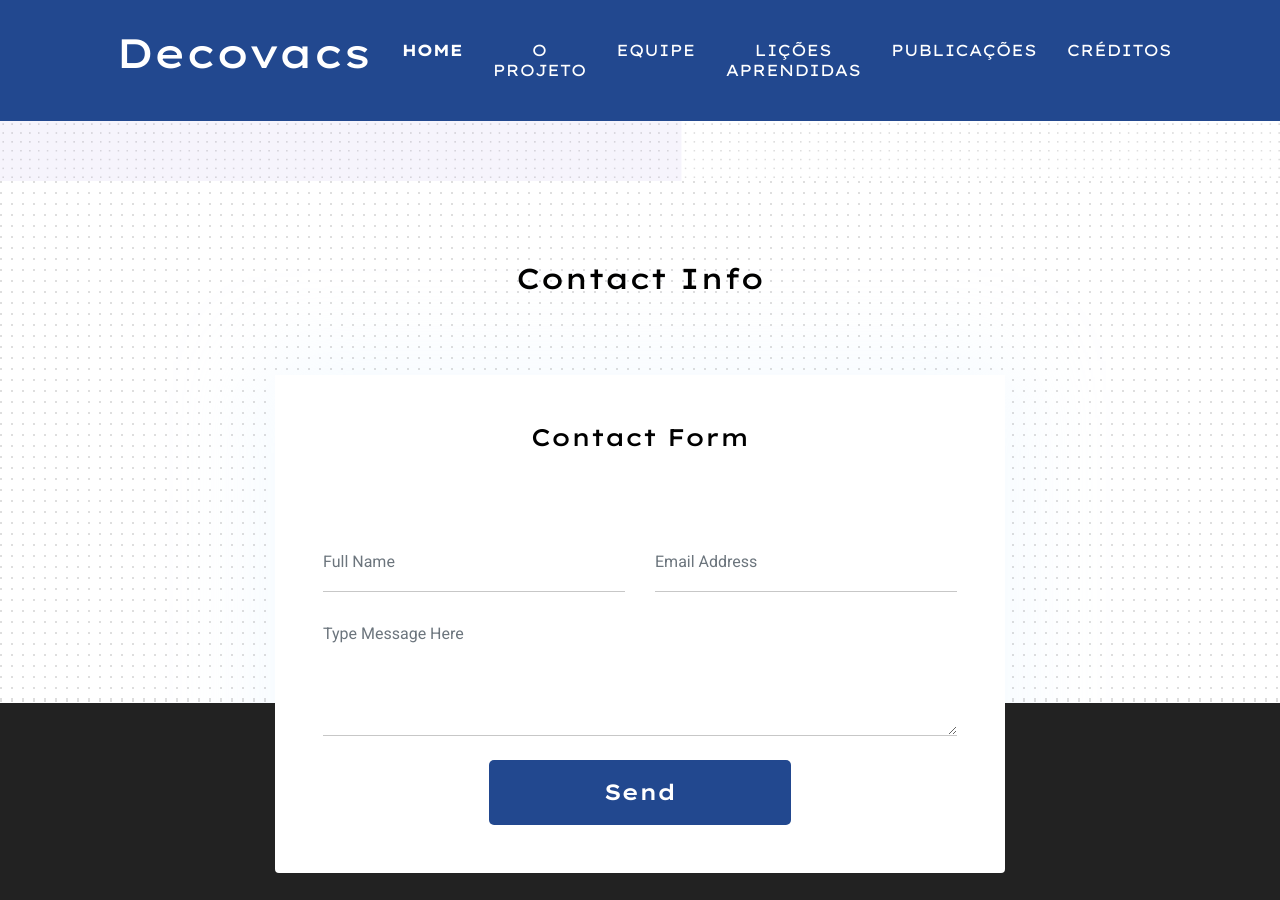
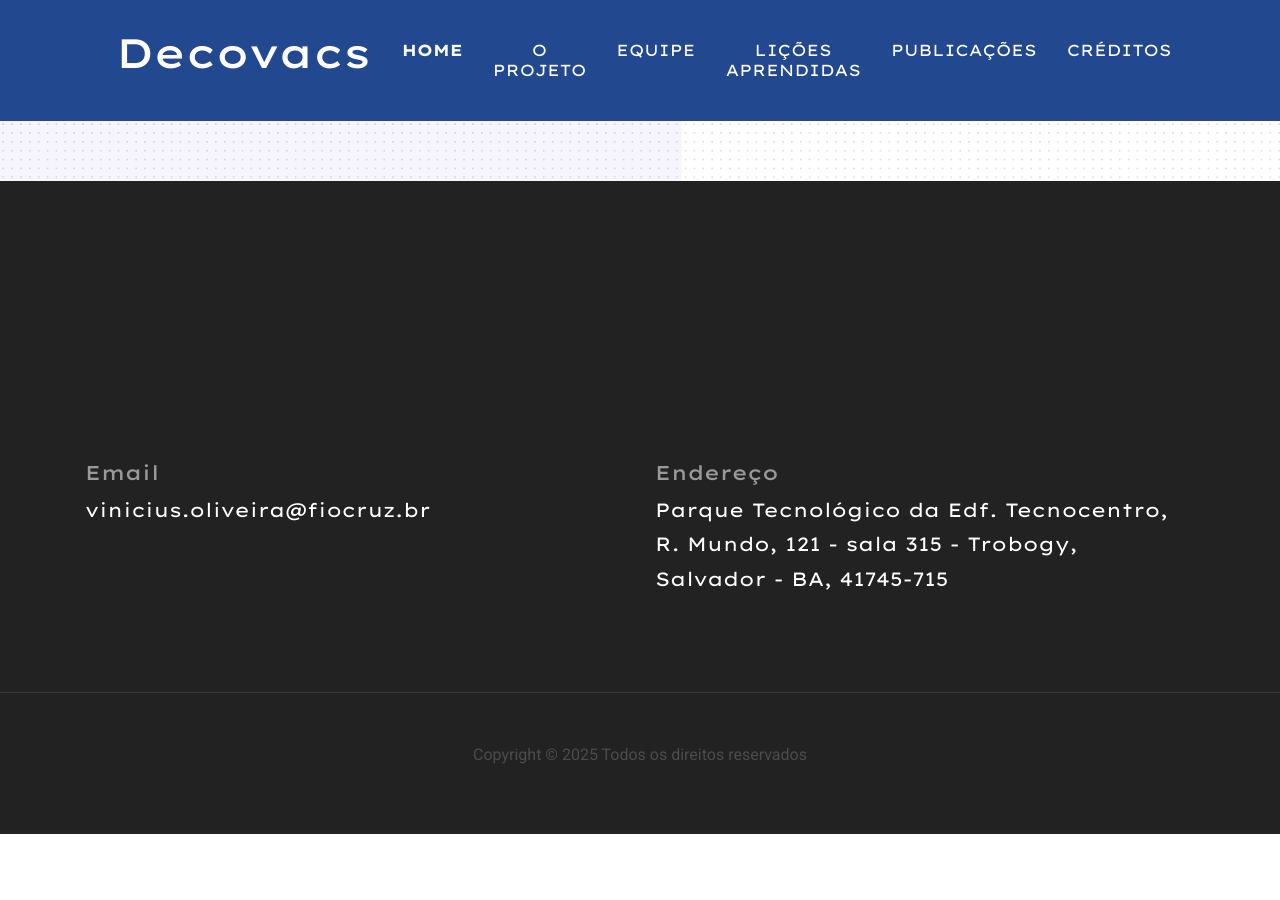
Before and after one commit to ldantastecnologia/ldantastecnologia.github.io, a Jekyll site: the page built from index.html, in a window 1280 px wide and 900 px high, scrolled down 1431 px. Built offline with Jekyll 4.4.1, drawn with Linux system fonts in a browser that asks for light colours; after the commit the page ends 2265 px from its top, so only the background shows below that.

Commit message:
sem contato

```diff
--- a/_layouts/default.html
+++ b/_layouts/default.html
@@ -12,8 +12,6 @@ layout: compress
 
   {{ content }}
 
-  {% include contact-section.html %}
-
   {% include footer.html %}
 
 </body>
```
